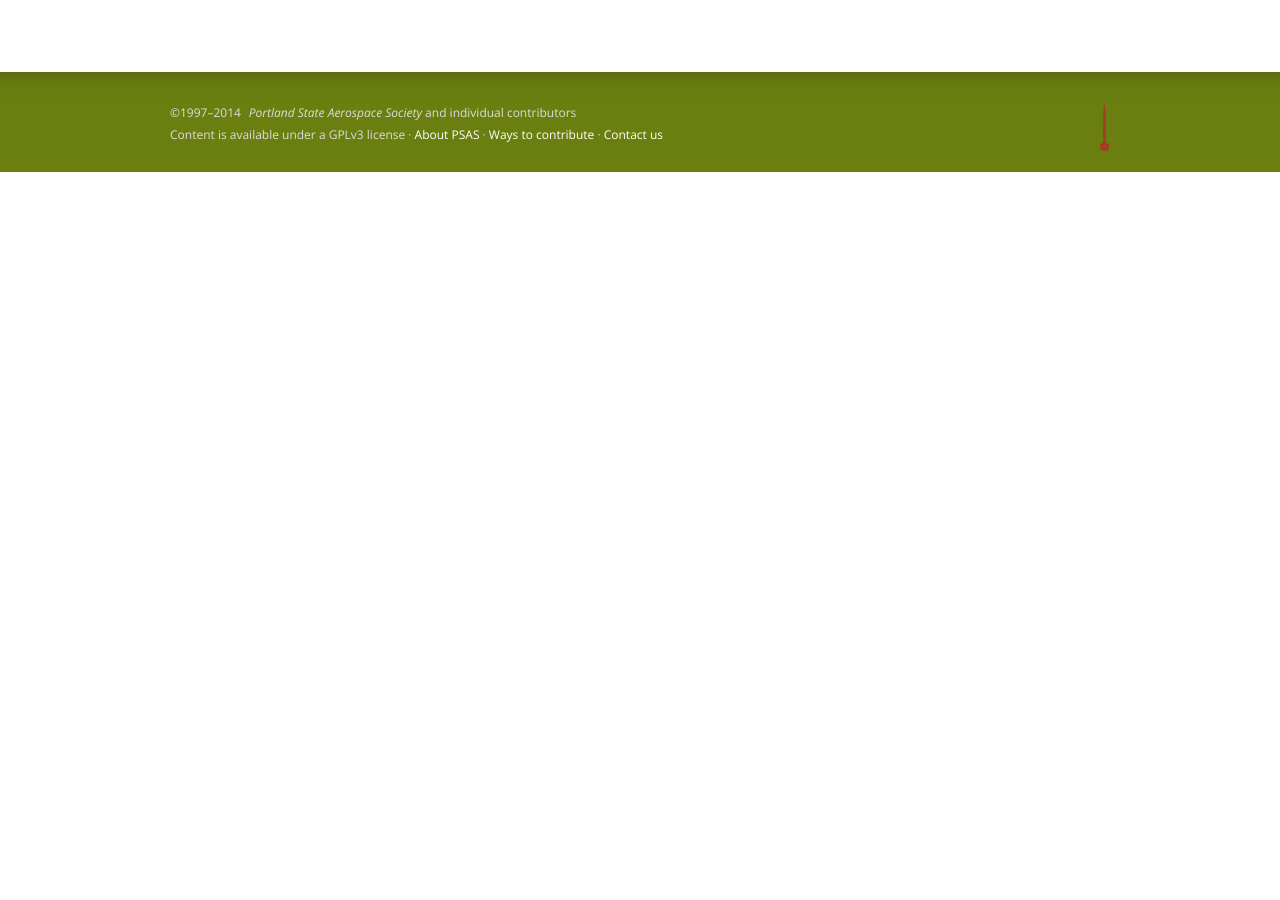
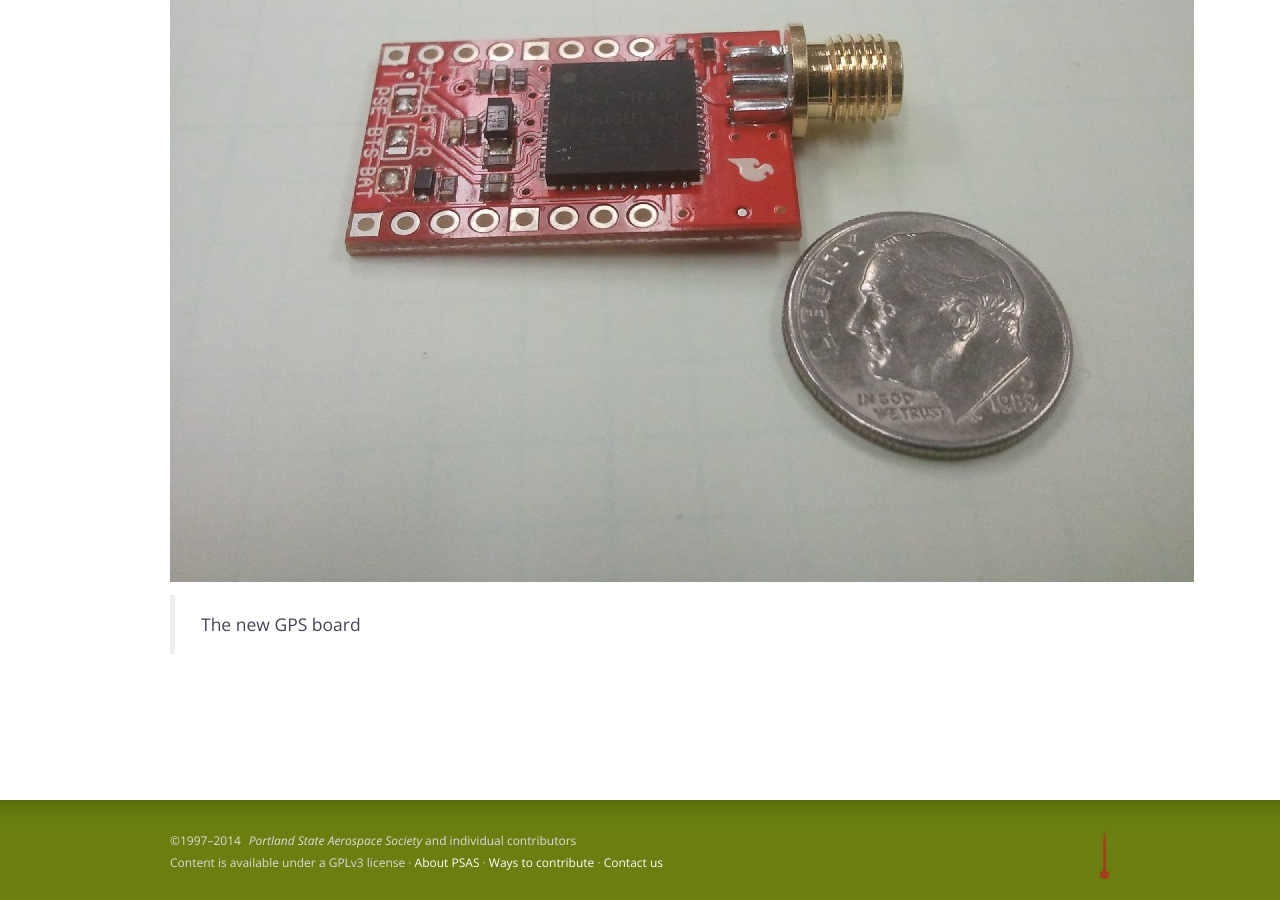
Before and after one commit to psas/blog, a Jekyll site: the page built from meeting-notes/_posts/2014-12-30-new-cots-gps.markdown, in a window 1280 px wide and 900 px high, scrolled down 728 px. Built offline with Jekyll 4.4.1, drawn with Linux system fonts in a browser that asks for light colours; before the commit the page ends 900 px from its top, so only the background shows below that.

Commit message:
forgot cute picture

```diff
--- a/meeting-notes/_posts/2014-12-30-new-cots-gps.markdown
+++ b/meeting-notes/_posts/2014-12-30-new-cots-gps.markdown
@@ -19,3 +19,8 @@ towards our own GPS implementation we just need the basics.
 
 Work is continuing on a revision of our raw GPS board with a CPLD to transform
 the parallel interface into a more microcontroller friendly SPI format.
+
+
+[![New GPS](http://blog.psas.pdx.edu/images/venus-gps.jpg)](http://blog.psas.pdx.edu/images/venus-gps.jpg)
+
+> The new GPS board
```
Also changed, not shown: images/venus-gps.jpg (added).
